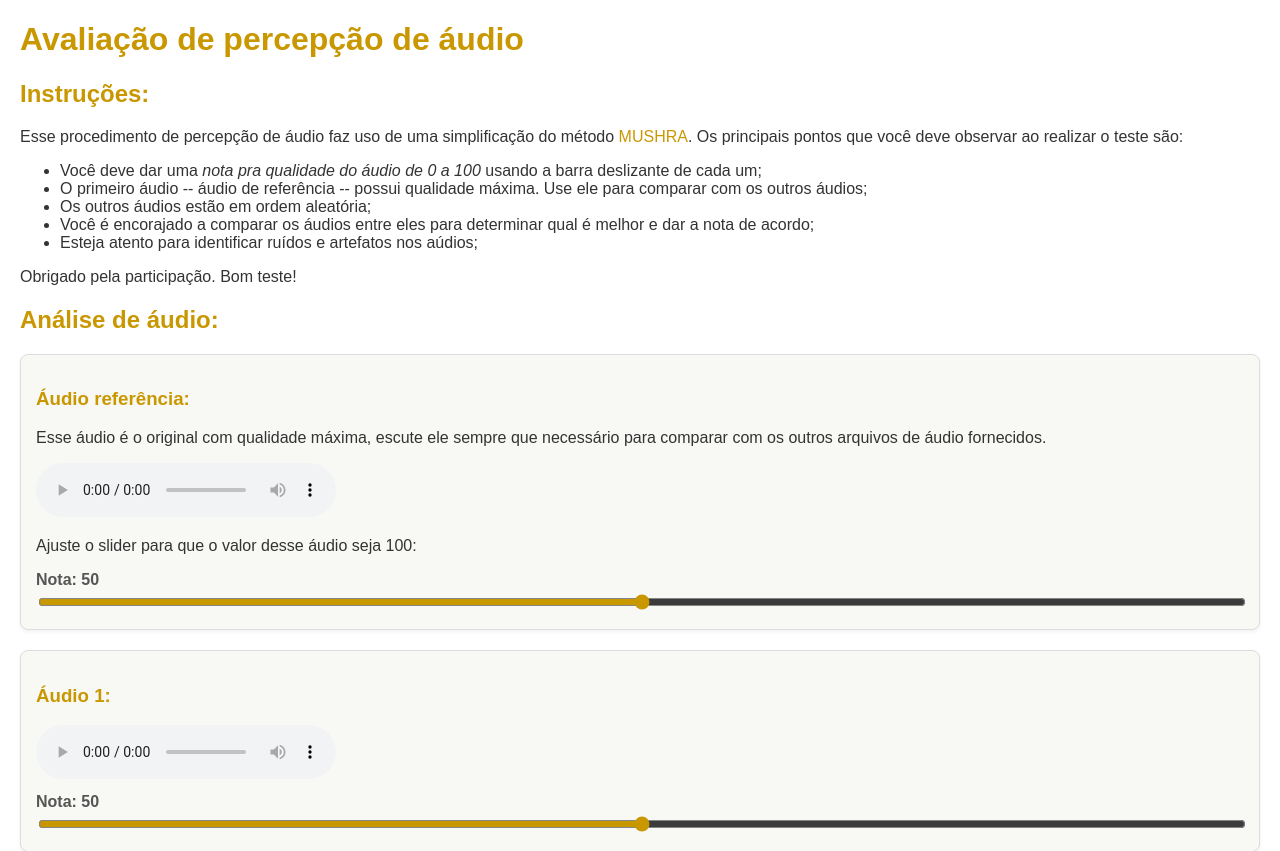
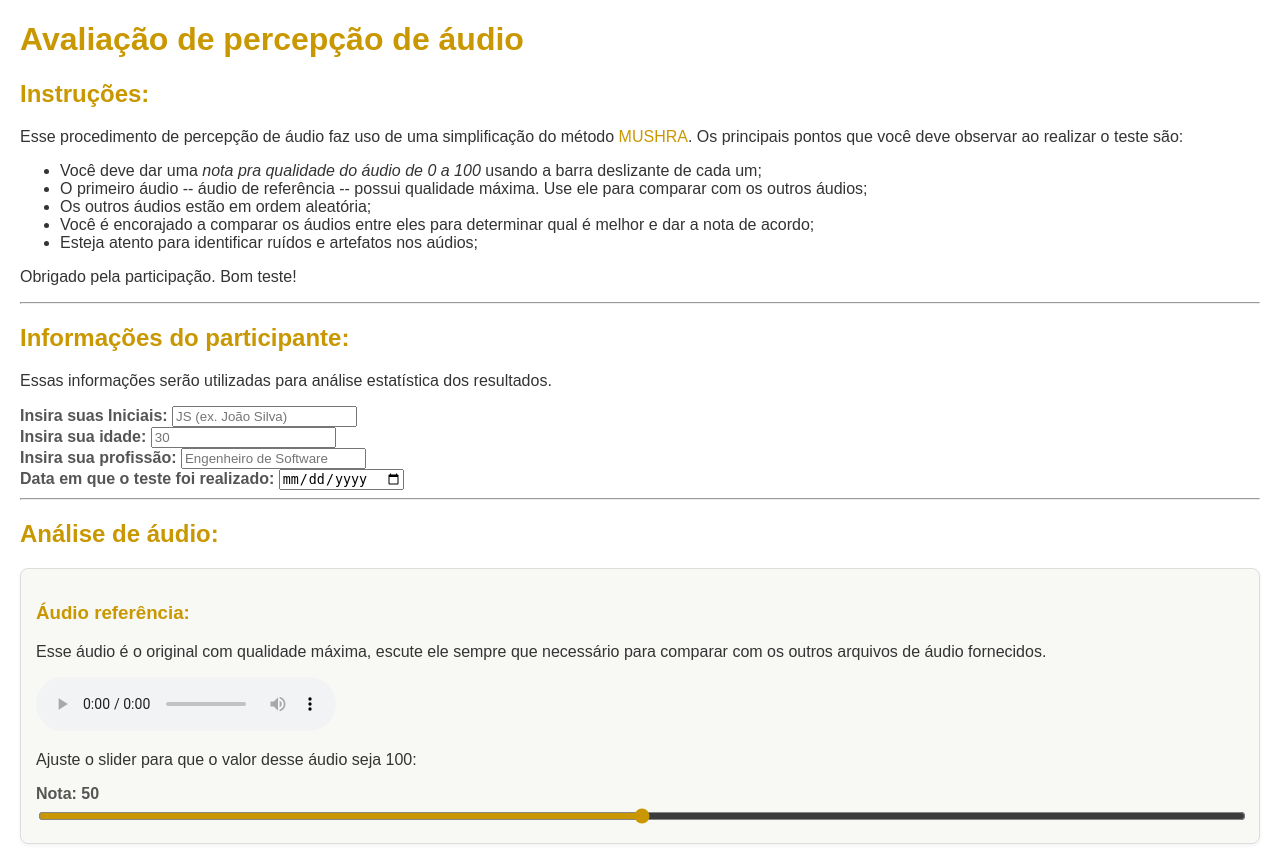
Before and after one commit to murilo-preto/audio_eval, a Flask app: page / in a window 1280 px wide. Shown: the top 851 px of the page. Run offline with Flask 3, Linux system fonts and the light colour scheme.

Commit message:
add input field

```diff
--- a/website/templates/index.html
+++ b/website/templates/index.html
@@ -19,9 +19,26 @@
           </ul>
 
         <p>Obrigado pela participação. Bom teste!</p>
+      <hr>
+
+      <h2>Informações do participante:</h2>
+        <p>Essas informações serão utilizadas para análise estatística dos resultados.</p>
+          <form>
+            <label for="initials">Insira suas Iniciais:</label>
+            <input type="text" id="initials" name="initials" placeholder="JS (ex. João Silva)"><br>
+
+            <label for="age">Insira sua idade:</label>
+            <input type="text" id="age" name="age" placeholder="30"><br>
+
+            <label for="profession">Insira sua profissão:</label>
+            <input type="text" id="profession" name="profession" placeholder="Engenheiro de Software"><br>
+
+            <label for="date">Data em que o teste foi realizado:</label>
+            <input type="date" id="date" name="date"><br>
+          </form>
+      <hr>
 
       <h2>Análise de áudio:</h2>
-
       <div class="audio-container">
         <h3>Áudio referência:</h3>
           <p>Esse áudio é o original com qualidade máxima, escute ele sempre que necessário para comparar com os outros arquivos de áudio fornecidos.</p>
```
